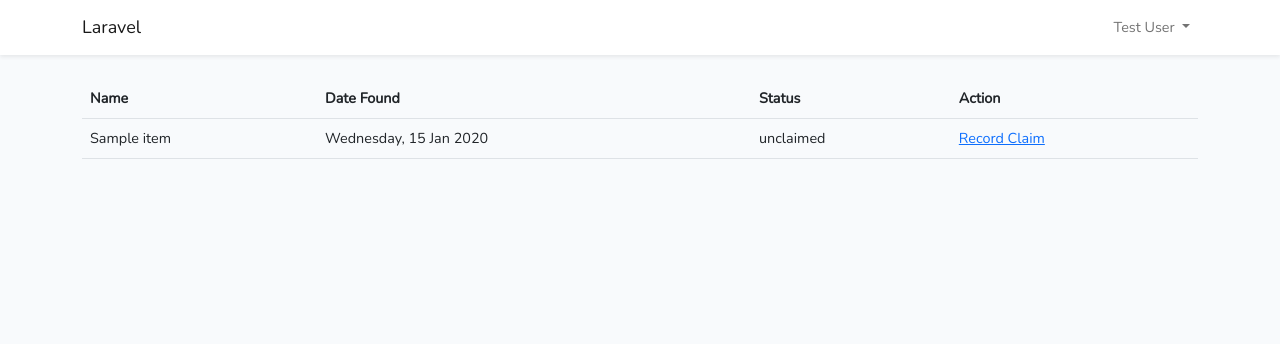
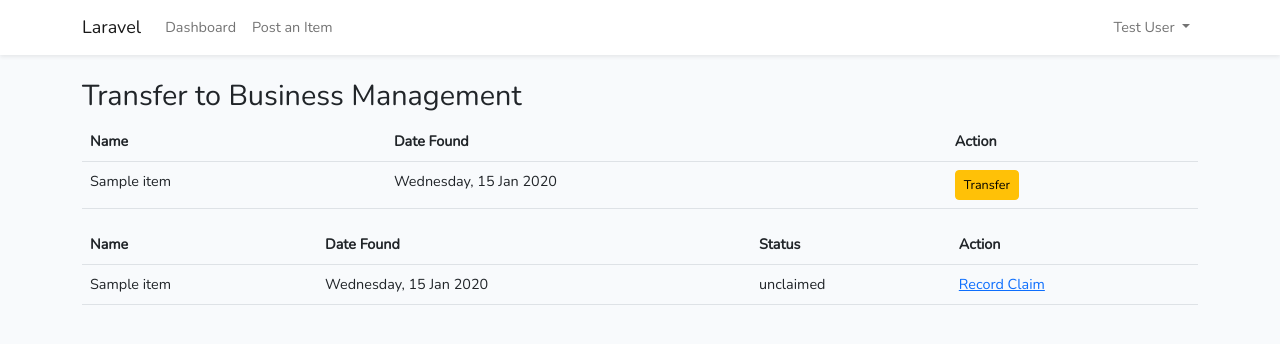
Before and after one commit to Nicholas-SB/BINUS-Lost-and-Found, a Laravel app: page /officer in a window 1280 px wide. Shown: the top 344 px of the page. Run offline with Laravel 12, Linux system fonts and the light colour scheme; a user stored in the database is signed in; data comes from the database, SQL or seed files in the repository; tables that the repository leaves empty hold one stand-in row (values such as "Sample post"); style sheets or scripts are compiled from the project's sources.

Commit message:
Add navbar links and pagination to officer dashboard

```diff
--- a/app/Http/Controllers/ItemController.php
+++ b/app/Http/Controllers/ItemController.php
@@ -33,7 +33,7 @@ class ItemController extends Controller{
             ->where('date_found', '<', now()->subWeek())
             ->get();
 
-        $items = Item::with('claim')->latest()->paginate(20);
+        $items = Item::with('claim')->latest()->paginate(10); // change paginate as however the binusians like it to be. For now, keep at 10 for showcase
 
         return view('officer.dashboard', compact('overdue', 'items'));
     }
--- a/app/Providers/AppServiceProvider.php
+++ b/app/Providers/AppServiceProvider.php
@@ -3,6 +3,7 @@
 namespace App\Providers;
 
 use Illuminate\Support\ServiceProvider;
+use Illuminate\Pagination\Paginator;
 
 class AppServiceProvider extends ServiceProvider
 {
@@ -19,6 +20,6 @@ class AppServiceProvider extends ServiceProvider
      */
     public function boot(): void
     {
-        //
+        Paginator::useBootstrapFive();
     }
 }
--- a/resources/views/layouts/app.blade.php
+++ b/resources/views/layouts/app.blade.php
@@ -30,7 +30,14 @@
                 <div class="collapse navbar-collapse" id="navbarSupportedContent">
                     <!-- Left Side Of Navbar -->
                     <ul class="navbar-nav me-auto">
-
+                        @auth
+                            <li class='nav-item'>
+                                <a class="nav-link" href="{{ route('officer.dashboard') }}">{{ __('Dashboard') }}</a>
+                            </li>
+                            <li class='nav-item'>
+                                <a class="nav-link" href="{{ route('officer.items.create') }}">{{ __('Post an Item') }}</a>
+                            </li>
+                        @endauth
                     </ul>
 
                     <!-- Right Side Of Navbar -->
--- a/resources/views/officer/dashboard.blade.php
+++ b/resources/views/officer/dashboard.blade.php
@@ -6,6 +6,35 @@
         <div class='alert alert-success'>{{ session('success') }}</div>
     @endif
 
+    @if ($overdue->isNotEmpty())
+        <h2>Transfer to Business Management</h2>
+        <table class='table'>
+            <thead>
+                <tr>
+                    <th>Name</th>
+                    <th>Date Found</th>
+                    <th>Action</th>
+                </tr>
+            </thead>
+            <tbody>
+                @foreach ($overdue as $item)
+                    <tr>
+                        <td>{{ $item->name }}</td>
+                        <td>{{ $item->date_found->format('l, d M Y') }}</td>
+                        <td>
+                            <form method='POST' action="{{ route('officer.items.transfer', $item) }}">
+                                @csrf
+                                @method('PATCH')
+                                <button class='btn btn-warning btn-sm'>Transfer</button>
+                            </form>
+                        </td>
+                    </tr>
+                @endforeach
+            </tbody>
+        </table>
+    @endif
+
+    {{ $items->onEachSide(3)->links() }}
     <table class='table'>
         <thead>
             <tr>
@@ -30,6 +59,7 @@
             @endforeach
         </tbody>
     </table>
+    {{ $items->onEachSide(3)->links() }}
 </div>
 
 @endsection
```
